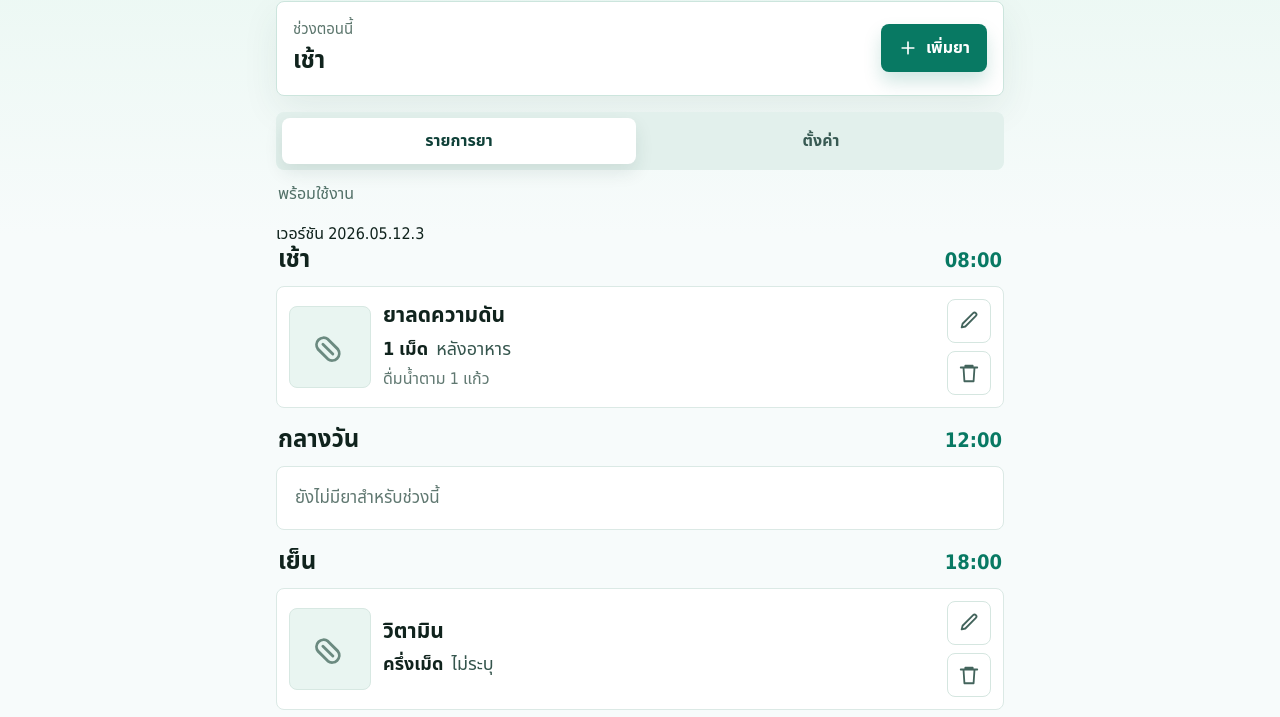
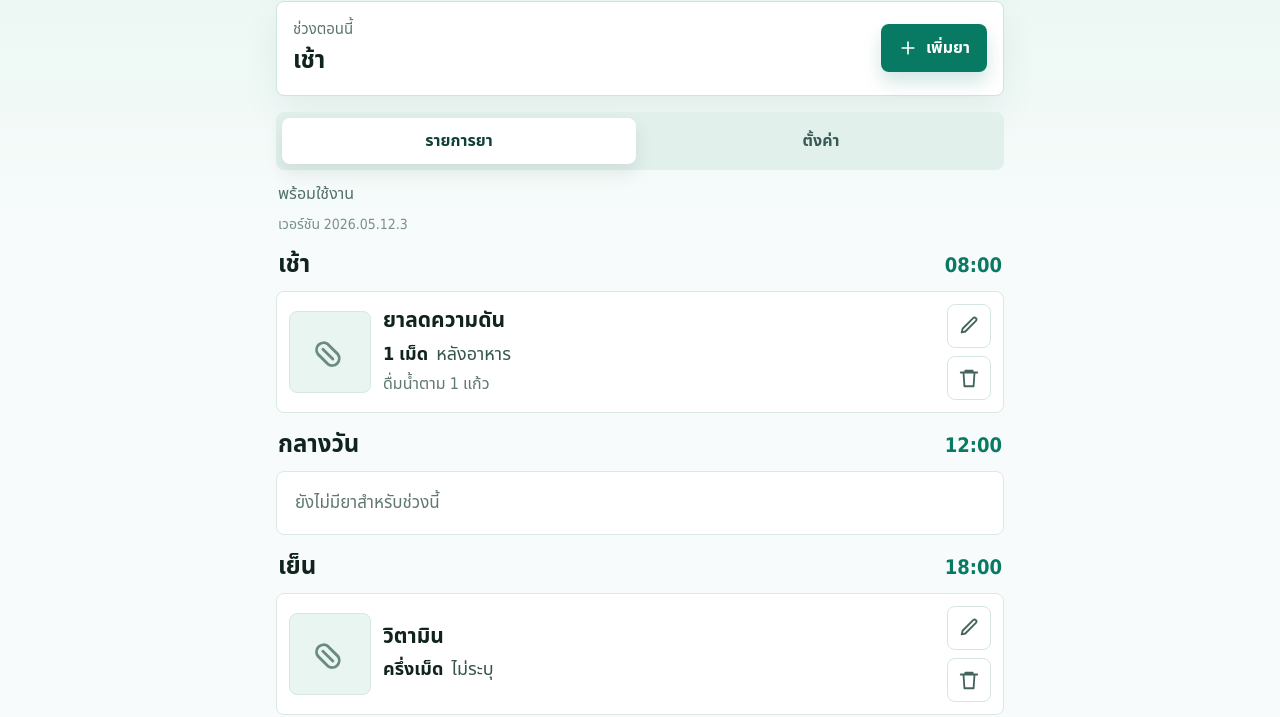
Before and after one commit to yukyikbluemoon-debug/med, a website: page index.html in a window 1280 px wide. Shown: the part 106-823 px from the top of the page. Drawn offline with Linux system fonts and the light colour scheme.

Commit message:
Update styles.css

```diff
--- a/src/styles.css
+++ b/src/styles.css
@@ -55,10 +55,17 @@ button {
 }
 
 .eyeline,
-.sync-status {
+.sync-status,
+.app-version {
   margin: 0;
   color: #517067;
   font-size: 16px;
+}
+
+.app-version {
+  margin: -8px 2px 16px;
+  color: #78918a;
+  font-size: 14px;
 }
 
 h1,
```
